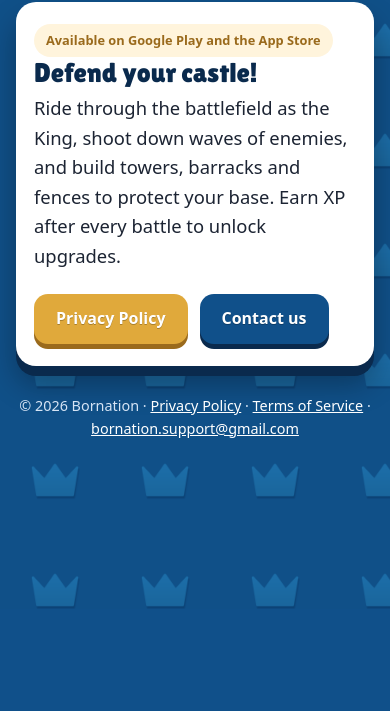
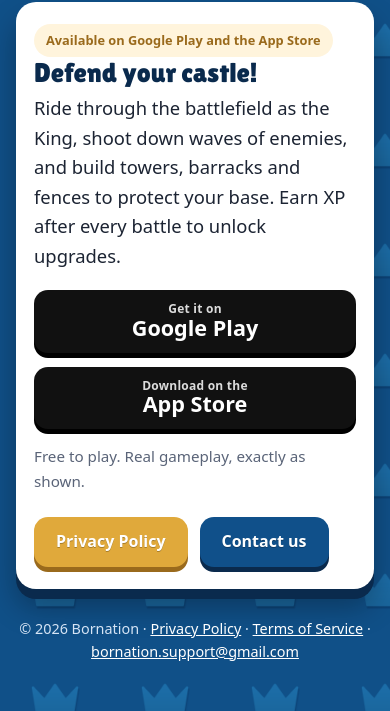
Before and after one commit to bornationgames/bornationgames.github.io, a plain HTML site: page index.html in a window 390 px wide. Shown: the part 235-946 px from the top of the page. Before the commit the page ends 844 px from the top, so only its background shows below. Drawn offline with Linux system fonts and the light colour scheme.

Commit message:
Homepage: Google Play and App Store buttons
Direct store links (the App Store button comes first on iPhone), so the
site works as the single link in social media bios.

Co-Authored-By: Claude Opus 5.5 <noreply@anthropic.com>

```diff
--- a/index.html
+++ b/index.html
@@ -21,6 +21,14 @@
       <p class="lead">Ride through the battlefield as the King, shoot down waves of enemies, and build towers,
         barracks and fences to protect your base. Earn XP after every battle to unlock upgrades.</p>
 
+      <div class="stores" id="stores">
+        <a class="store" id="store-play" href="https://play.google.com/store/apps/details?id=com.realshot.game">
+          <small>Get it on</small>Google Play</a>
+        <a class="store" id="store-apple" href="https://apps.apple.com/app/real-shot-not-fake/id6819035838">
+          <small>Download on the</small>App Store</a>
+      </div>
+      <p class="muted">Free to play. Real gameplay, exactly as shown.</p>
+
       <div class="buttons">
         <a class="button" href="privacy.html">Privacy Policy</a>
         <a class="button secondary" href="mailto:bornation.support@gmail.com">Contact us</a>
@@ -31,5 +39,14 @@
       &copy; 2026 Bornation &middot; <a href="privacy.html">Privacy Policy</a> &middot; <a href="terms.html">Terms of Service</a> &middot; <a href="mailto:bornation.support@gmail.com">bornation.support@gmail.com</a>
     </footer>
   </div>
+  <script>
+    // On an iPhone/iPad the App Store button comes first, on Android Google Play (the other one stays visible).
+    var ua = navigator.userAgent || "";
+    var ios = /iPhone|iPad|iPod/.test(ua) || (navigator.platform === "MacIntel" && navigator.maxTouchPoints > 1);
+    if (ios) {
+      var s = document.getElementById("stores");
+      s.insertBefore(document.getElementById("store-apple"), s.firstChild);
+    }
+  </script>
 </body>
 </html>
--- a/style.css
+++ b/style.css
@@ -70,6 +70,27 @@ h2 { font-size: 1.35rem; margin: 32px 0 8px; color: var(--blue-dark); }
   .badge { font-size: 0.8rem; padding: 6px 12px; }
 }
 
+.stores { display: flex; flex-wrap: wrap; gap: 14px; margin: 4px 0 10px; }
+
+.store {
+  flex: 1 1 220px;
+  display: block;
+  padding: 12px 20px;
+  border-radius: 14px;
+  background: #111;
+  color: #fff;
+  font-weight: 700;
+  font-size: 1.35rem;
+  line-height: 1.15;
+  text-align: center;
+  text-decoration: none;
+  box-shadow: 0 5px 0 #000;
+}
+
+.store small { display: block; font-size: 0.75rem; font-weight: 600; opacity: 0.85; letter-spacing: 0.02em; }
+
+.store:active { transform: translateY(3px); box-shadow: 0 2px 0 #000; }
+
 .buttons { display: flex; flex-wrap: wrap; gap: 12px; margin-top: 24px; }
 
 .button {
```
